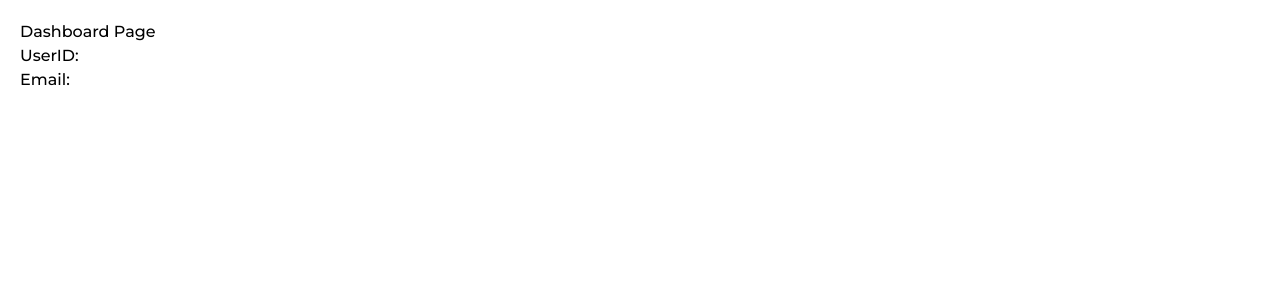
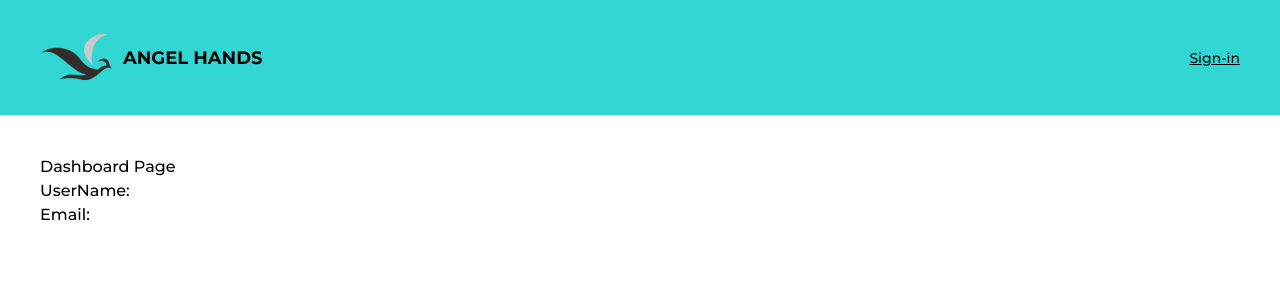
Before and after one commit to agiftakis/angelhands, a Next.js app: page /admin/dashboard in a window 1280 px wide. Shown: the top 300 px of the page. Built offline with nearby package versions, Linux system fonts and the light colour scheme; no server answers; the database is empty.

Commit message:
getting errors

```diff
--- a/package.json
+++ b/package.json
@@ -11,6 +11,7 @@
   "dependencies": {
     "@clerk/nextjs": "^6.25.0",
     "antd": "^5.26.3",
+    "lucide-react": "^0.525.0",
     "mongoose": "^8.16.4",
     "next": "15.3.5",
     "react": "^19.0.0",
--- a/src/app/(private)/admin/dashboard/page.tsx
+++ b/src/app/(private)/admin/dashboard/page.tsx
@@ -12,7 +12,7 @@ async function DashboardPage() {
     <div className="p-5 flex-col gap-5">
       <h1>Dashboard Page</h1>
       <UserButton />
-      <h1>UserID: {mongoUserResponse?.data?._id}</h1>
+      <h1>UserName: {mongoUserResponse?.data?.name}</h1>
       <h1>Email: {mongoUserResponse?.data?.email}</h1>
     </div>
   );
--- /dev/null
+++ b/src/app/(public)/book-appointment/page.tsx
@@ -0,0 +1,9 @@
+import React from 'react'
+
+function BookAppointmentPage() {
+  return (
+    <div className='px-10 py-5'>BookAppointmentPage</div>
+  )
+}
+
+export default BookAppointmentPage
--- a/src/custom-layouts/private/index.tsx
+++ b/src/custom-layouts/private/index.tsx
@@ -1,7 +1,35 @@
 import React from "react";
+import Link from "next/link";
+import Image from "next/image";
 
 function PrivateLayout({ children }: { children: React.ReactNode }) {
-  return <div>{children}</div>;
+  return (
+    <div>
+      <div className="flex justify-between items-center py-5 px-10 bg-[#26d5d2f0]">
+        {/* Left section: Image and ANGEL HANDS text */}
+        <div className="flex items-center gap-2">
+          {" "}
+          {/* This div aligns the image and text horizontally */}
+          <Image
+            src="/images/peachtree-doves.png"
+            alt="Peachtree Doves Logo"
+            width={75}
+            height={75}
+            priority={true}
+          />
+          <Link href="/" className="font-bold text-lg">
+            ANGEL HANDS
+          </Link>
+        </div>
+        {/* Right section: Sign-in link */}
+        <Link href="/sign-in" className="text-[#000808] text-sm underline">
+          Sign-in
+        </Link>
+      </div>
+
+      <div className="p-5">{children}</div>
+    </div>
+  );
 }
 
 export default PrivateLayout;
--- a/src/server-actions/users.ts
+++ b/src/server-actions/users.ts
@@ -7,7 +7,7 @@ export const createUser = async () => {
   try {
     const user = await currentUser();
     const mongoDBUserObj = {
-      name: `${user?.firstName} ${user?.lastName}`,
+      name: `${user?.username}`,
       clerkUserId: user?.id,
       email: user?.emailAddresses[0].emailAddress,
       profilePic: user?.imageUrl,
--- a/tailwind.config.ts
+++ b/tailwind.config.ts
@@ -3,6 +3,7 @@ module.exports = {
   content: [
     "./pages/**/*.{js,ts,jsx,tsx,mdx}",
     "./components/**/*.{js,ts,jsx,tsx,mdx}",
+    "./custom-layouts/**/*.{js,ts,jsx,tsx,mdx}",
     "./app/**/*.{js,ts,jsx,tsx,mdx}",
   ],
   theme: {
```
Also changed, not shown: 1 other file (tests, documents, lock files or other folders).
